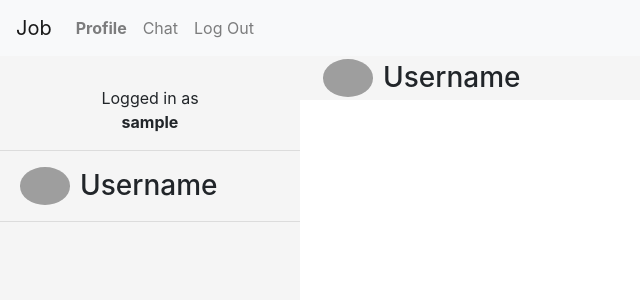
After one commit to CJason14/CS50W_Final_Project, a Django app: page /chat in a window 1280 px wide. The commit adds this page. Shown: the top 300 px of the page, without its empty margins (0-640 px from the left). Run offline with Django 4.2, Linux system fonts and the light colour scheme; the visitor is signed in with stand-in values (Sample User, id 1); parts of the project's set-up code (start-up, migrations or seed data) failed here and were passed over; some libraries are stand-ins or nearby versions; grey boxes are pictures that could not be loaded.

```diff
--- a/Final_Project/urls.py
+++ b/Final_Project/urls.py
@@ -24,3 +24,6 @@ urlpatterns = [
     path('admin/', admin.site.urls),
     path('', include("Job.urls"))
 ]
+if settings.DEBUG:
+    urlpatterns += static(settings.MEDIA_URL,
+                          document_root=settings.MEDIA_ROOT)
--- a/Job/models.py
+++ b/Job/models.py
@@ -14,14 +14,15 @@ from sqlalchemy import false, null, true
 class User(AbstractUser):
     id = models.AutoField(primary_key=True)
     email = models.CharField(max_length=200, unique=True)
-    first_name = models.CharField(max_length=60)
-    last_name = models.CharField(max_length=60)
+    first_name = models.CharField(max_length=60, blank=True, null=True)
+    last_name = models.CharField(max_length=60, blank=True, null=True)
     password = models.CharField(max_length=300)
-    phone_number = models.CharField(max_length=50)
+    phone_number = models.CharField(max_length=50, blank=True, null=True)
     date_of_birth = models.DateTimeField(blank=True, null=True)
-    cv = models.ImageField(upload_to='images')
-    is_company = models.BooleanField()
+    cv = models.ImageField(upload_to='images', blank=True, null=True)
+    is_company = models.BooleanField(default = False)
     description = models.CharField(max_length=1000, blank=True, null=True)
+    image = models.ImageField(upload_to='images', blank=True)
 
 class Job(models.Model):
     id = models.AutoField(primary_key=True)
@@ -31,6 +32,14 @@ class Job(models.Model):
     salary = models.DecimalField(max_digits=10, decimal_places=2)
     category = models.CharField(max_length=100)
 
+    def serialize(self):
+        return {
+            "title": self.title,
+            "description": self.description,
+            "salary": self.salary,
+            "category": self.category
+        }
+
 class Chat(models.Model):
     id = models.AutoField(primary_key=True)
     job_key = models.CharField(max_length=200)
--- a/Job/static/Job/style.css
+++ b/Job/static/Job/style.css
@@ -1,6 +1,7 @@
 body {
     width: 100vw;
     height: 100vh;
+    overflow-x: hidden;
 }
 
 .top {
@@ -9,6 +10,17 @@ body {
 
 #app {
     padding: 10px;
+}
+
+.job{
+    background-color: rgba(0, 0, 0, 0.17);
+    padding: 10px;
+    border-radius: 10px;
+    box-shadow: rgba(0, 0, 0, 0.24) 0px 3px 8px;
+    width: 600px;
+    height: 300px;
+    position: relative;
+    margin-top: 20px;
 }
 
 .center {
@@ -33,44 +45,68 @@ body {
     min-width: 110px;
 }
 
-.profile_image {
-    width: 180px;
+.Chat_Chats{
+    position: fixed;
+    left: 0;
+    top: 56px;
+    padding-top: 30px;
+    width: 300px;
+    height: 100vh;
+    background-color: whitesmoke;
 }
 
-.profile_picture {
-    min-width: 180px;
-    max-width: 180px;
+.Chat_Contact{
+    padding: 3px;
+    position: fixed;
+    top: 56px;
+    left: 300px;
+    width: 100vw;
+    height: fit-content;
+    display: flex;
+    align-items: center;
+    background-color: whitesmoke;
+}
+
+.Chat_image {
+    width: 50px;
+}
+
+.Chat_picture {
+    margin-left: 20px;
+    margin-right: 10px;
+    min-width: 50px;
+    max-width: 50px;
     border-radius: 50%;
     overflow: hidden;
 }
 
-.profile_content {
-    background-color: rgba(0, 0, 0, 0.17);
-    padding: 10px;
-    border-radius: 10px;
-    box-shadow: rgba(0, 0, 0, 0.24) 0px 3px 8px;
-    width: 600px;
-    min-height: 300px;
-    position: relative;
-    margin-top: 20px;
+.Chat_User{
+    display: flex;
+
 }
 
-.profile_content h4 {
-    padding: 0;
-    margin-bottom: 4px;
+.input_image{
+    display: block;
+    border: 0;
+    outline: 0;
+    width: 40px;
+    height: 40px;
+    overflow: hidden;
+    font-size: 0;
+    position: absolute;
+    opacity: 0;
 }
 
-.profile_input:focus {
-    outline: none;
-    cursor: default;
+.input_image_file{
+    position: absolute;
+    height: 40px;
+    width: 40px;
 }
 
-.profile_input {
-    cursor: default;
+.input_image_container{
+    margin-right: -100px;
+    margin-top: -30px;
+    position: relative;
+    width: 50px;
+    height: 50px;
 }
-
-.profile_textarea {
-    margin-top: 5px;
-    width: 550px;
-    height: 200px;
-}
--- /dev/null
+++ b/Job/templates/chat.html
@@ -0,0 +1,35 @@
+{% extends "layout.html" %}
+{% load static %}
+
+{% block body %}
+<div class="Chat_Chats">
+    <p class="center">Logged in as <strong>{{ user.username }}</strong></p>
+    <hr>
+    <div class="Chat_User">
+        <div class="Chat_picture">
+            <img class="Chat_image"
+                src="https://t3.ftcdn.net/jpg/03/39/45/96/360_F_339459697_XAFacNQmwnvJRqe1Fe9VOptPWMUxlZP8.jpg">
+        </div>
+            <h3>Username</h3>
+    </div>
+    <hr>
+</div>
+<div class="Chat_Contact" id="Contact">
+    <div class="Chat_picture">
+        <img class="Chat_image"
+            src="https://t3.ftcdn.net/jpg/03/39/45/96/360_F_339459697_XAFacNQmwnvJRqe1Fe9VOptPWMUxlZP8.jpg">
+    </div>
+    <div>
+        <h3>Username</h3>
+    </div>
+</div>
+<div id="Chat">
+
+</div>
+<style>
+    h3{
+        margin: 0;
+        align-self: center;
+    }
+</style>
+{% endblock %}
--- a/Job/templates/layout.html
+++ b/Job/templates/layout.html
@@ -5,7 +5,7 @@
 <head>
     <meta charset="UTF-8">
     <meta http-equiv="X-UA-Compatible" content="IE=edge">
-    <meta name="viewport" content="width=device-width, initial-scale=1.0">
+    <meta name="viewport" content="width=device-width, initial-scale=1.0, minimum-scale=1.0">
     <title>Job: </title>
     <link rel="stylesheet" href="https://stackpath.bootstrapcdn.com/bootstrap/4.4.1/css/bootstrap.min.css" integrity="sha384-Vkoo8x4CGsO3+Hhxv8T/Q5PaXtkKtu6ug5TOeNV6gBiFeWPGFN9MuhOf23Q9Ifjh" crossorigin="anonymous">
     <link href="{% static 'Job/style.css' %}" rel="stylesheet">
@@ -15,7 +15,7 @@
 <body>
     <div>
         <nav class="navbar navbar-expand navbar-light bg-light top">
-            <a class="navbar-brand" href="">Job</a>
+            <a class="navbar-brand" href="{% url 'homepage' %}">Job</a>
 
             <div>
               <ul class="navbar-nav mr-auto">
@@ -26,7 +26,7 @@
                 {% endif %}
                 {% if user.is_authenticated %}
                     <li class="nav-item">
-                        <a class="nav-link" href="{% url 'logout' %}">Chat</a>
+                        <a class="nav-link" href="{% url 'chat' %}">Chat</a>
                     </li>
                     <li class="nav-item">
                         <a class="nav-link" href="{% url 'logout' %}">Log Out</a>
--- a/Job/templates/register.html
+++ b/Job/templates/register.html
@@ -10,7 +10,7 @@
         <div>{{ message }}</div>
         {% endif %}
 
-        <form action="{% url 'register' %}" method="post">
+        <form action="{% url 'register' %}" method="POST">
             {% csrf_token %}
             <div class="form-group">
                 <input class="" autofocus type="text" name="username" placeholder="Username">
--- a/Job/urls.py
+++ b/Job/urls.py
@@ -12,5 +12,7 @@ urlpatterns = [
     path("login", views.login_view, name="login"),
     path("logout", views.logout_view, name="logout"),
     path("register", views.register, name="register"),
-    path("profile", views.profile, name="profile")
+    path("profile", views.profile, name="profile"),
+    path("chat", views.chat, name="chat"),
+    path("jobs", views.jobs, name="jobs")
 ]
--- a/Job/views.py
+++ b/Job/views.py
@@ -2,6 +2,7 @@ from asyncio.windows_events import NULL
 from cgi import test
 from cmath import log
 from errno import ESTALE
+import imp
 from importlib.resources import path
 from multiprocessing import context
 from turtle import title
@@ -17,8 +18,10 @@ from django.urls import reverse
 from django.contrib.auth.decorators import login_required
 from sqlalchemy import Integer
 from .models import *
-
-
+import datetime
+import time
+import json
+from django.http import HttpResponse, HttpResponseRedirect, JsonResponse
 
 def index(request):
     return render(request, "index.html")
@@ -93,21 +96,39 @@ def profile(request):
             last_name = request.POST["last_name"]
             email = request.POST["email"]
             phone_number = request.POST["phone_number"]
-            date_of_birth = request.POST["date_of_birth"]
-            if not date_of_birth:
+            if not request.user.date_of_birth:
+                date_of_birth = request.POST["date_of_birth"]
                 User.objects.filter(username = username).update(
                         first_name = first_name,
                         last_name = last_name,
                         email = email,
-                        phone_number = phone_number
+                        phone_number = phone_number,
+                        date_of_birth = date_of_birth
                     )
             else:
                 User.objects.filter(username = username).update(
                     first_name = first_name,
                     last_name = last_name,
                     email = email,
-                    phone_number = phone_number,
-                    date_of_birth = date_of_birth
+                    phone_number = phone_number
                 )
     user = User.objects.filter(username = username)
-    return render(request, "profile.html", {"user": user[0]})
+    if not request.user.date_of_birth:
+        birthday = ""
+    else:
+        birthday = user[0].date_of_birth.date()
+    userinformation = {
+        "user": user[0],
+        "birthday": birthday
+    }
+    return render(request, "profile.html", userinformation)
+
+
+@login_required(login_url="/login")
+def chat(request):
+    return render(request, "chat.html")
+
+
+def jobs(request):
+    jobs = Job.objects.all()
+    return JsonResponse([Job.serialize() for Job in jobs], safe=False)
```
Also changed, not shown: Final_Project/settings.py (+10 -1 lines), Job/static/Job/jobs.js (+29 -0 lines), Job/static/Job/profile.css (added, +53 -0 lines), Job/templates/index.html (+11 -1 lines), Job/templates/profile.html (+32 -9 lines), Job/migrations/0006_alter_user_cv_alter_user_first_name_and_more.py (added), Job/migrations/0007_images.py (added), Job/migrations/0008_delete_images_user_image.py (added), Job/migrations/0009_alter_user_is_company.py (added), Job/migrations/0010_alter_user_is_company.py (added), Job/static/Job/Upload_Image.png (added).
